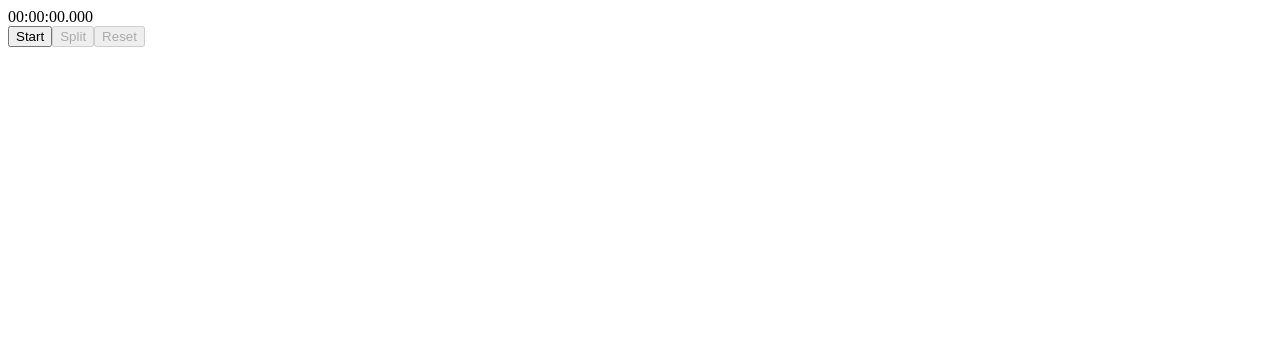
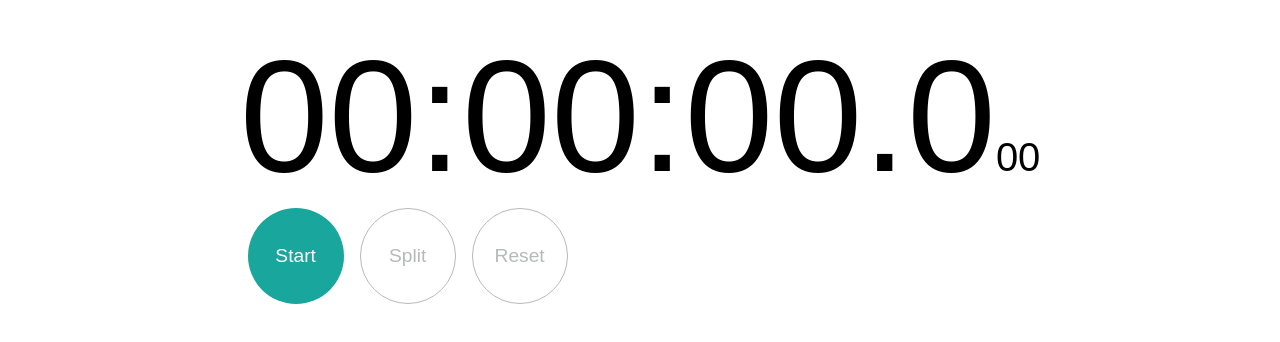
Before and after one commit to its4zahoor/stopwatch, a React (Create React App) app: page / in a window 1280 px wide. Shown: the top 342 px of the page. Built offline with nearby package versions, Linux system fonts and the light colour scheme.

Commit message:
adds styling

```diff
--- /dev/null
+++ b/src/App.css
@@ -0,0 +1,103 @@
+:root {
+  --gray-color: #b7b8b9;
+  --start-color: #18a69d;
+  --pause-color: #fb657f;
+  --split-color: #f29e26;
+  --reset-color: #4487d0;
+}
+
+* {
+  box-sizing: border-box;
+}
+
+body {
+  font-family: sans-serif;
+  font-size: 20px;
+}
+
+.App {
+  width: min-content;
+  margin: auto;
+  padding: 1rem;
+}
+
+.display {
+  font-size: 10rem;
+}
+
+.display > .ms-end {
+  font-size: 2.5rem;
+}
+
+button {
+  height: 6rem;
+  width: 6rem;
+  font-size: 1.2rem;
+  border-radius: 50%;
+  margin: 0px 0.5rem;
+  border: none;
+  color: white;
+}
+
+button.start {
+  background-color: var(--start-color);
+}
+
+button.pause {
+  background-color: var(--pause-color);
+}
+
+button.split {
+  background-color: var(--split-color);
+}
+
+button.reset {
+  background-color: var(--reset-color);
+}
+
+button:disabled {
+  border: 1px solid var(--gray-color);
+  background-color: white;
+  color: var(--gray-color);
+}
+
+hr {
+  width: 100%;
+  margin: 4rem 0 1rem 0;
+}
+
+.split-list {
+  display: flex;
+  flex-direction: column;
+  width: 100%;
+}
+
+.split-item {
+  display: flex;
+  text-transform: capitalize;
+  color: var(--gray-color);
+  justify-content: space-between;
+  padding: 0.5rem 0;
+  font-size: 1.6rem;
+}
+
+.split-item > div {
+  flex: 1 1 0;
+}
+
+.split-item > :first-child {
+  flex: 0 0 8rem;
+  color: #696464;
+}
+
+.split-item > :nth-child(2) {
+  flex: 3 1 0;
+}
+
+.split-item > .pause {
+  color: var(--pause-color);
+}
+
+.split-item > .split {
+  color: var(--split-color);
+}
--- a/src/App.js
+++ b/src/App.js
@@ -1,5 +1,6 @@
 import React, { useEffect, useState } from "react";
 import { formatTime } from "./util";
+import "./App.css";
 
 function App() {
   const [time, setTime] = useState(0);
@@ -22,7 +23,7 @@ function App() {
   const startTimer = () => {
     setStartTime(Date.now() - time);
     setIsPaused((p) => !p);
-    if (!isPaused) addSplitValue("Pause");
+    if (!isPaused) addSplitValue("pause");
   };
 
   const resetTimer = () => {
@@ -32,7 +33,7 @@ function App() {
   };
 
   const splitTimer = () => {
-    addSplitValue("Split");
+    addSplitValue("split");
   };
 
   const addSplitValue = (reason) => {
@@ -41,25 +42,43 @@ function App() {
 
   const isReset = time === 0;
   const timerState = !isPaused ? "Pause" : "Start";
-
+  const formattedTime = formatTime(time);
   return (
-    <div>
-      {formatTime(time)}
+    <div className="App">
+      <div className="display">
+        <span>{formattedTime.slice(0, -2)}</span>
+        <span className="ms-end">{formattedTime.slice(-2)}</span>
+      </div>
+      <div></div>
       <div>
-        <button onClick={startTimer}>{timerState}</button>
-        <button disabled={isReset || isPaused} onClick={splitTimer}>
+        <button className={isPaused ? "start" : "pause"} onClick={startTimer}>
+          {timerState}
+        </button>
+        <button
+          className="split"
+          disabled={isReset || isPaused}
+          onClick={splitTimer}
+        >
           Split
         </button>
-        <button disabled={isReset || !isPaused} onClick={resetTimer}>
+        <button
+          className="reset"
+          disabled={isReset || !isPaused}
+          onClick={resetTimer}
+        >
           Reset
         </button>
       </div>
+      {splitList.length > 0 && <hr />}
       <div>
         {splitList.map((x, i, arr) => {
-          const interval = i > 0 ? x.time - arr[i - 1].time : x.time;
+          const { time, reason } = x;
+          const interval = i > 0 ? time - arr[i - 1].time : time;
           return (
-            <div key={x.time}>
-              #{i} {formatTime(interval)} {x.reason}
+            <div className="split-item" key={time}>
+              <div>#{i + 1}</div>
+              <div className={reason}>{formatTime(interval)}</div>
+              <div>{reason}</div>
             </div>
           );
         })}
```
Also changed, not shown: 1 other file (tests, documents, lock files or other folders).
